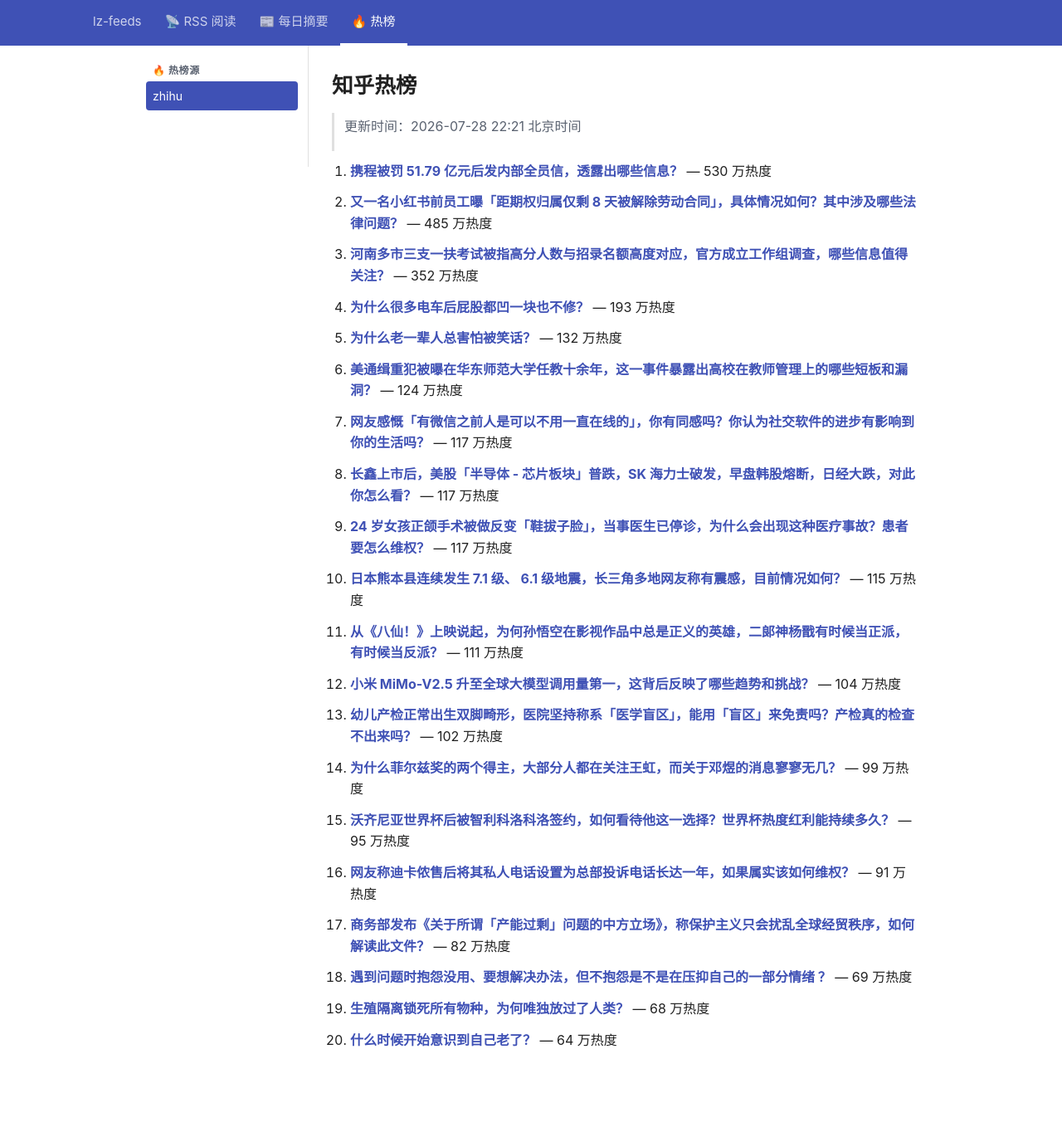
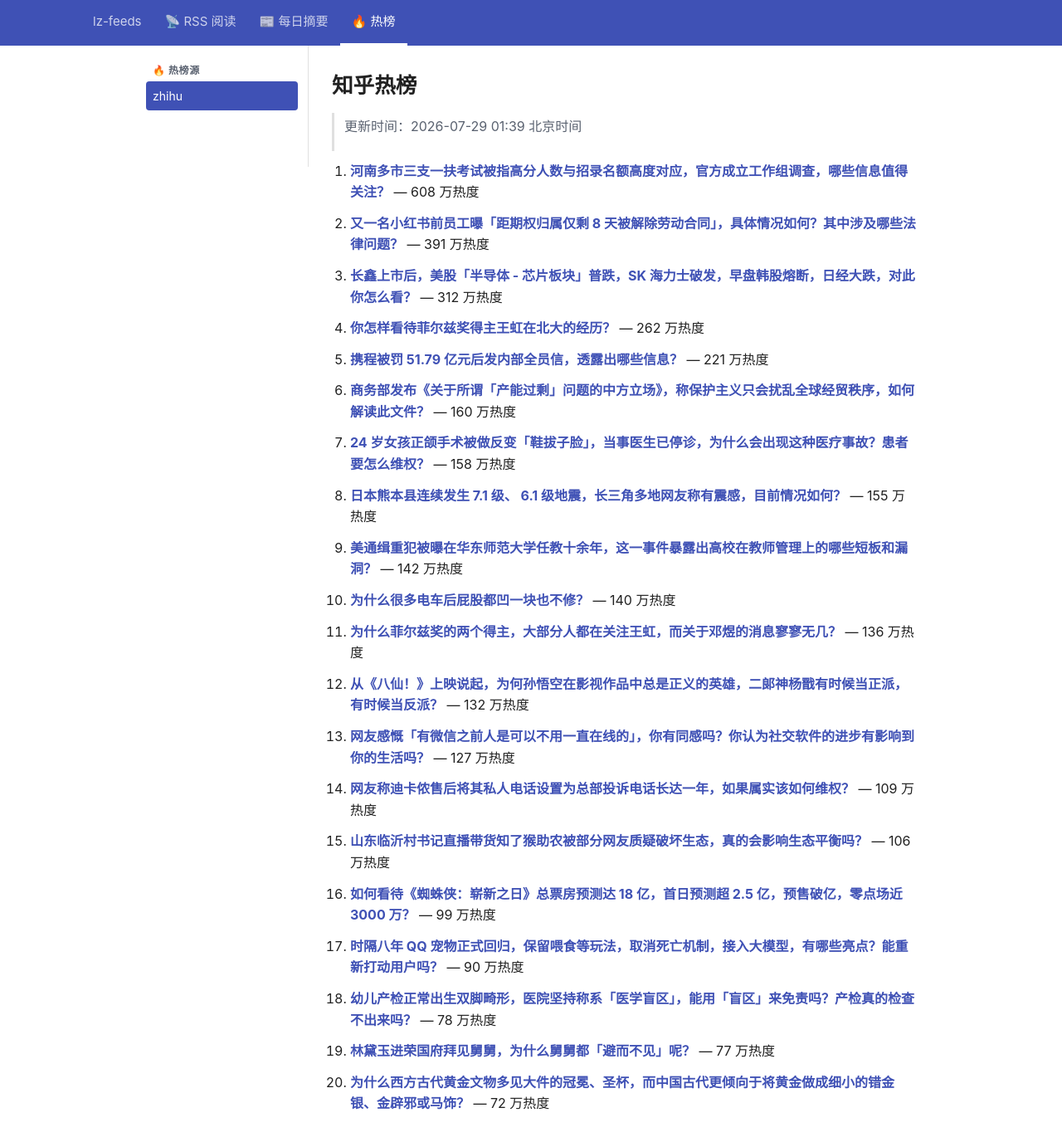
Before and after one commit to lizhang0101/lz-feeds, a Jekyll site: the page built from _hotlist/zhihu.md, in a window 1280 px wide and 1400 px high. Shown: the top 1376 px of the window at 83% size. Built offline with Jekyll 4.4.1, drawn with Linux system fonts in a browser that asks for light colours.

Commit message:
hotlist: 2026-07-28T17:39Z

```diff
--- a/_hotlist/zhihu.md
+++ b/_hotlist/zhihu.md
@@ -1,48 +1,48 @@
 ---
-updated: 2026-07-28 22:21 北京时间
+updated: 2026-07-29 01:39 北京时间
 count: 20
 ---
 
 # 知乎热榜
 
-> 更新时间：2026-07-28 22:21 北京时间
+> 更新时间：2026-07-29 01:39 北京时间
 
-1. **[携程被罚 51.79 亿元后发内部全员信，透露出哪些信息？](https://www.zhihu.com/question/2065363377468043923)** — 530 万热度
+1. **[河南多市三支一扶考试被指高分人数与招录名额高度对应，官方成立工作组调查，哪些信息值得关注？](https://www.zhihu.com/question/2065160851711943119)** — 608 万热度
 
-2. **[又一名小红书前员工曝「距期权归属仅剩 8 天被解除劳动合同」，具体情况如何？其中涉及哪些法律问题？](https://www.zhihu.com/question/2065405140329128905)** — 485 万热度
+2. **[又一名小红书前员工曝「距期权归属仅剩 8 天被解除劳动合同」，具体情况如何？其中涉及哪些法律问题？](https://www.zhihu.com/question/2065405140329128905)** — 391 万热度
 
-3. **[河南多市三支一扶考试被指高分人数与招录名额高度对应，官方成立工作组调查，哪些信息值得关注？](https://www.zhihu.com/question/2065160851711943119)** — 352 万热度
+3. **[长鑫上市后，美股「半导体 - 芯片板块」普跌，SK 海力士破发，早盘韩股熔断，日经大跌，对此你怎么看？](https://www.zhihu.com/question/2065354296774989670)** — 312 万热度
 
-4. **[为什么很多电车后屁股都凹一块也不修？](https://www.zhihu.com/question/2064678914778214835)** — 193 万热度
+4. **[你怎样看待菲尔兹奖得主王虹在北大的经历？](https://www.zhihu.com/question/2065263849624834783)** — 262 万热度
 
-5. **[为什么老一辈人总害怕被笑话？](https://www.zhihu.com/question/2063250396030703369)** — 132 万热度
+5. **[携程被罚 51.79 亿元后发内部全员信，透露出哪些信息？](https://www.zhihu.com/question/2065363377468043923)** — 221 万热度
 
-6. **[美通缉重犯被曝在华东师范大学任教十余年，这一事件暴露出高校在教师管理上的哪些短板和漏洞？](https://www.zhihu.com/question/2064013926388519038)** — 124 万热度
+6. **[商务部发布《关于所谓「产能过剩」问题的中方立场》，称保护主义只会扰乱全球经贸秩序，如何解读此文件？](https://www.zhihu.com/question/2065427614815332294)** — 160 万热度
 
-7. **[网友感慨「有微信之前人是可以不用一直在线的」，你有同感吗？你认为社交软件的进步有影响到你的生活吗？](https://www.zhihu.com/question/2065138370057953642)** — 117 万热度
+7. **[24 岁女孩正颌手术被做反变「鞋拔子脸」，当事医生已停诊，为什么会出现这种医疗事故？患者要怎么维权？](https://www.zhihu.com/question/2064801268552537608)** — 158 万热度
 
-8. **[长鑫上市后，美股「半导体 - 芯片板块」普跌，SK 海力士破发，早盘韩股熔断，日经大跌，对此你怎么看？](https://www.zhihu.com/question/2065354296774989670)** — 117 万热度
+8. **[日本熊本县连续发生 7.1 级、 6.1 级地震，长三角多地网友称有震感，目前情况如何？](https://www.zhihu.com/question/2065460492231864765)** — 155 万热度
 
-9. **[24 岁女孩正颌手术被做反变「鞋拔子脸」，当事医生已停诊，为什么会出现这种医疗事故？患者要怎么维权？](https://www.zhihu.com/question/2064801268552537608)** — 117 万热度
+9. **[美通缉重犯被曝在华东师范大学任教十余年，这一事件暴露出高校在教师管理上的哪些短板和漏洞？](https://www.zhihu.com/question/2064013926388519038)** — 142 万热度
 
-10. **[日本熊本县连续发生 7.1 级、 6.1 级地震，长三角多地网友称有震感，目前情况如何？](https://www.zhihu.com/question/2065460492231864765)** — 115 万热度
+10. **[为什么很多电车后屁股都凹一块也不修？](https://www.zhihu.com/question/2064678914778214835)** — 140 万热度
 
-11. **[从《八仙！》上映说起，为何孙悟空在影视作品中总是正义的英雄，二郎神杨戬有时候当正派，有时候当反派？](https://www.zhihu.com/question/2063731725264499456)** — 111 万热度
+11. **[为什么菲尔兹奖的两个得主，大部分人都在关注王虹，而关于邓煜的消息寥寥无几？](https://www.zhihu.com/question/2064575049152066959)** — 136 万热度
 
-12. **[小米 MiMo-V2.5 升至全球大模型调用量第一，这背后反映了哪些趋势和挑战？](https://www.zhihu.com/question/2065097727604741240)** — 104 万热度
+12. **[从《八仙！》上映说起，为何孙悟空在影视作品中总是正义的英雄，二郎神杨戬有时候当正派，有时候当反派？](https://www.zhihu.com/question/2063731725264499456)** — 132 万热度
 
-13. **[幼儿产检正常出生双脚畸形，医院坚持称系「医学盲区」，能用「盲区」来免责吗？产检真的检查不出来吗？](https://www.zhihu.com/question/2064636039679795644)** — 102 万热度
+13. **[网友感慨「有微信之前人是可以不用一直在线的」，你有同感吗？你认为社交软件的进步有影响到你的生活吗？](https://www.zhihu.com/question/2065138370057953642)** — 127 万热度
 
-14. **[为什么菲尔兹奖的两个得主，大部分人都在关注王虹，而关于邓煜的消息寥寥无几？](https://www.zhihu.com/question/2064575049152066959)** — 99 万热度
+14. **[网友称迪卡侬售后将其私人电话设置为总部投诉电话长达一年，如果属实该如何维权？](https://www.zhihu.com/question/2065177952480747776)** — 109 万热度
 
-15. **[沃齐尼亚世界杯后被智利科洛科洛签约，如何看待他这一选择？世界杯热度红利能持续多久？](https://www.zhihu.com/question/2064393519750501907)** — 95 万热度
+15. **[山东临沂村书记直播带货知了猴助农被部分网友质疑破坏生态，真的会影响生态平衡吗？](https://www.zhihu.com/question/2065388851443360105)** — 106 万热度
 
-16. **[网友称迪卡侬售后将其私人电话设置为总部投诉电话长达一年，如果属实该如何维权？](https://www.zhihu.com/question/2065177952480747776)** — 91 万热度
+16. **[如何看待《蜘蛛侠：崭新之日》总票房预测达 18 亿，首日预测超 2.5 亿，预售破亿，零点场近 3000 万？](https://www.zhihu.com/question/2065385829304727519)** — 99 万热度
 
-17. **[商务部发布《关于所谓「产能过剩」问题的中方立场》，称保护主义只会扰乱全球经贸秩序，如何解读此文件？](https://www.zhihu.com/question/2065427614815332294)** — 82 万热度
+17. **[时隔八年 QQ 宠物正式回归，保留喂食等玩法，取消死亡机制，接入大模型，有哪些亮点？能重新打动用户吗？](https://www.zhihu.com/question/2065066004346926732)** — 90 万热度
 
-18. **[遇到问题时抱怨没用、要想解决办法，但不抱怨是不是在压抑自己的一部分情绪 ？](https://www.zhihu.com/question/2036704613806633368)** — 69 万热度
+18. **[幼儿产检正常出生双脚畸形，医院坚持称系「医学盲区」，能用「盲区」来免责吗？产检真的检查不出来吗？](https://www.zhihu.com/question/2064636039679795644)** — 78 万热度
 
-19. **[生殖隔离锁死所有物种，为何唯独放过了人类？](https://www.zhihu.com/question/2064377952071053907)** — 68 万热度
+19. **[林黛玉进荣国府拜见舅舅，为什么舅舅都「避而不见」呢？](https://www.zhihu.com/question/1928160499444463137)** — 77 万热度
 
-20. **[什么时候开始意识到自己老了？](https://www.zhihu.com/question/446995691)** — 64 万热度
+20. **[为什么西方古代黄金文物多见大件的冠冕、圣杯，而中国古代更倾向于将黄金做成细小的错金银、金辟邪或马饰？](https://www.zhihu.com/question/2062984600406549348)** — 72 万热度
```
